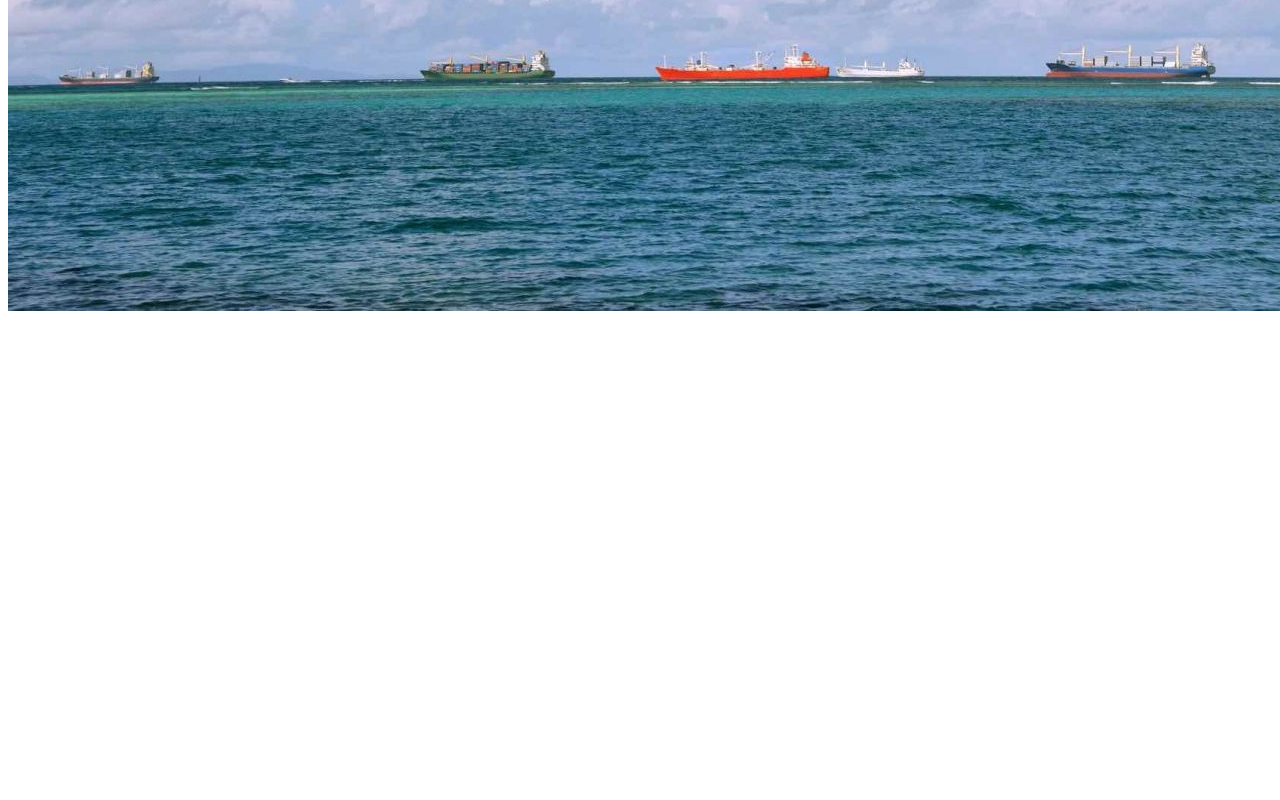
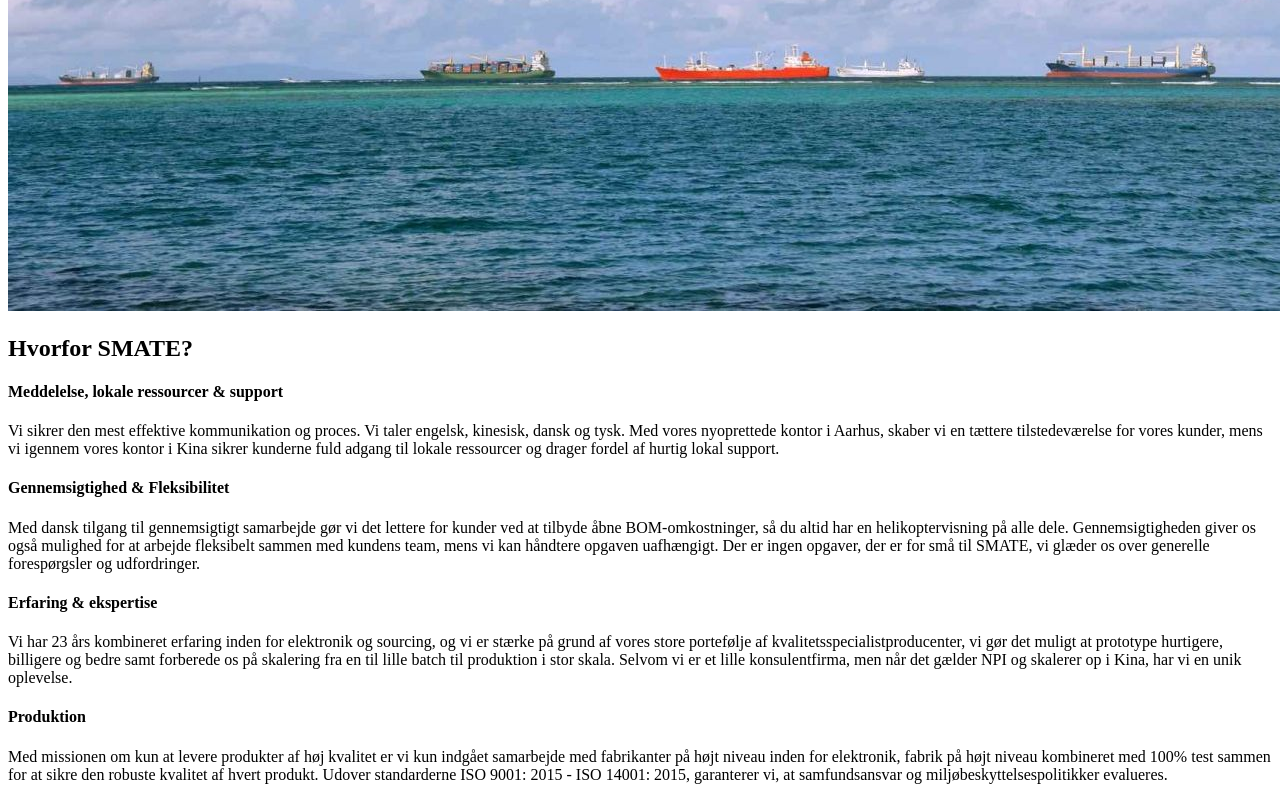
Before and after one commit to 1Rayson/SmateTechRedesign, a plain HTML site: page Dansk/Index.html in a window 1280 px wide. Shown: the part 6956-7756 px from the top of the page. Before the commit the page ends 7279 px from the top, so only its background shows below. Drawn offline with Linux system fonts and the light colour scheme.

Commit message:
Update Index.html

```diff
--- a/Dansk/Index.html
+++ b/Dansk/Index.html
@@ -112,9 +112,57 @@
         <p>
             er ægte producenter
         </p>
-        <img src="/Dansk/images/Cost down 1.jpeg" alt="a picture of a graph line moving downwards with the text costs next to it">
+        <img src="/Dansk/images/Cost down 1.jpeg"
+            alt="a picture of a graph line moving downwards with the text costs next to it">
         <img src="/Dansk/images/Delivery.jpg" alt="a plane flying in the sky">
 
+    </section>
+
+    <section>
+        <h2>
+            Hvorfor SMATE?
+        </h2>
+        <h4>
+            Meddelelse, lokale ressourcer & support
+        </h4>
+        <p>
+            Vi sikrer den mest effektive kommunikation og proces. Vi taler engelsk, kinesisk, dansk og tysk.
+            Med vores nyoprettede kontor i Aarhus, skaber vi en tættere tilstedeværelse for vores kunder, mens vi
+            igennem
+            vores kontor i Kina sikrer kunderne fuld adgang til lokale ressourcer og drager fordel af hurtig lokal
+            support.
+        </p>
+
+        <h4>
+            Gennemsigtighed & Fleksibilitet
+        </h4>
+        <p>
+            Med dansk tilgang til gennemsigtigt samarbejde gør vi det lettere for kunder ved at tilbyde åbne
+            BOM-omkostninger, så du altid har en helikoptervisning på alle dele. Gennemsigtigheden giver os også
+            mulighed for at arbejde fleksibelt sammen med kundens team, mens vi kan håndtere opgaven uafhængigt.
+            Der er ingen opgaver, der er for små til SMATE, vi glæder os over generelle forespørgsler og udfordringer.
+        </p>
+
+        <h4>
+            Erfaring & ekspertise
+        </h4>
+        <p>
+            Vi har 23 års kombineret erfaring inden for elektronik og sourcing, og vi er stærke på grund af vores store
+            portefølje af kvalitetsspecialistproducenter, vi gør det muligt at prototype hurtigere, billigere og bedre
+            samt forberede os på skalering fra en til lille batch til produktion i stor skala.
+            Selvom vi er et lille konsulentfirma, men når det gælder NPI og skalerer op i Kina, har vi en unik
+            oplevelse.
+        </p>
+
+        <h4>
+            Produktion
+        </h4>
+        <p>
+            Med missionen om kun at levere produkter af høj kvalitet er vi kun indgået samarbejde med fabrikanter på højt
+            niveau inden for elektronik, fabrik på højt niveau kombineret med 100% test sammen for at sikre den robuste
+            kvalitet af hvert produkt. Udover standarderne ISO 9001: 2015 - ISO 14001: 2015, garanterer vi, at
+            samfundsansvar og miljøbeskyttelsespolitikker evalueres.
+        </p>
     </section>
 </body>
 
```
